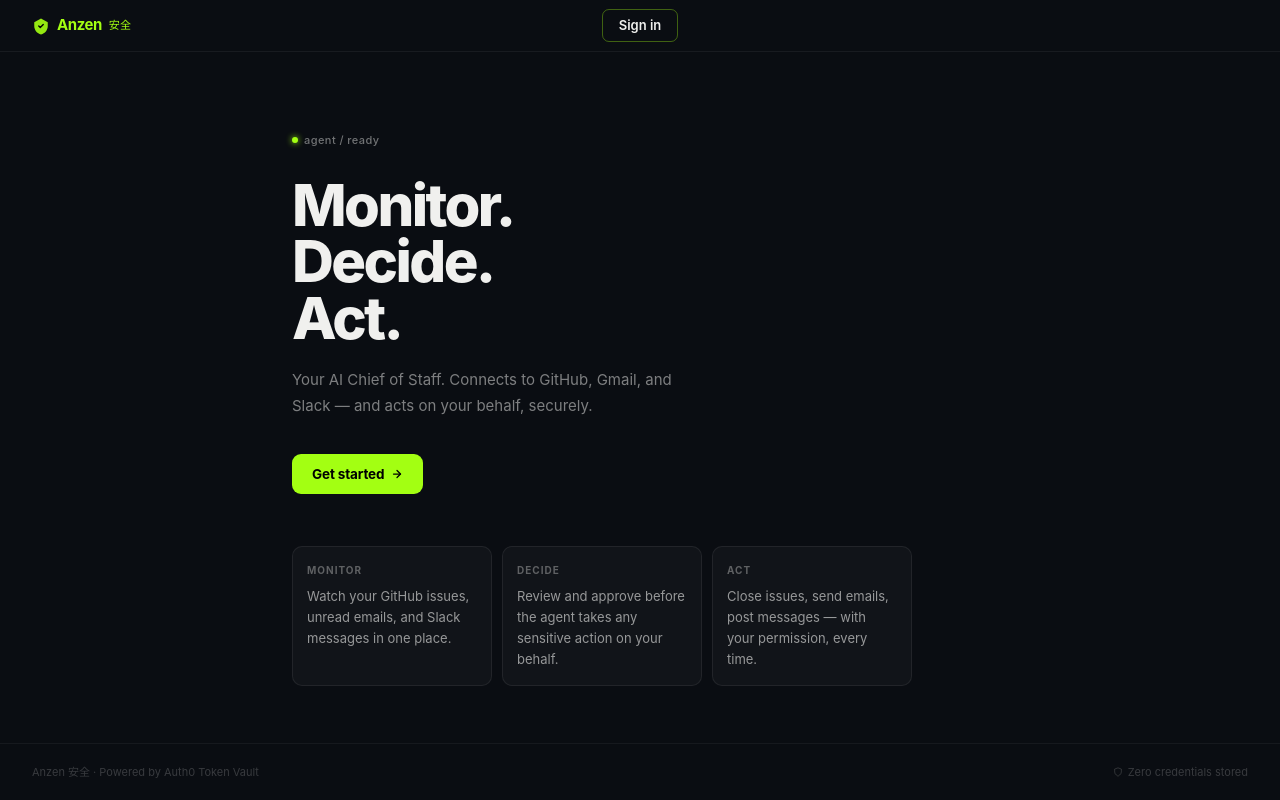
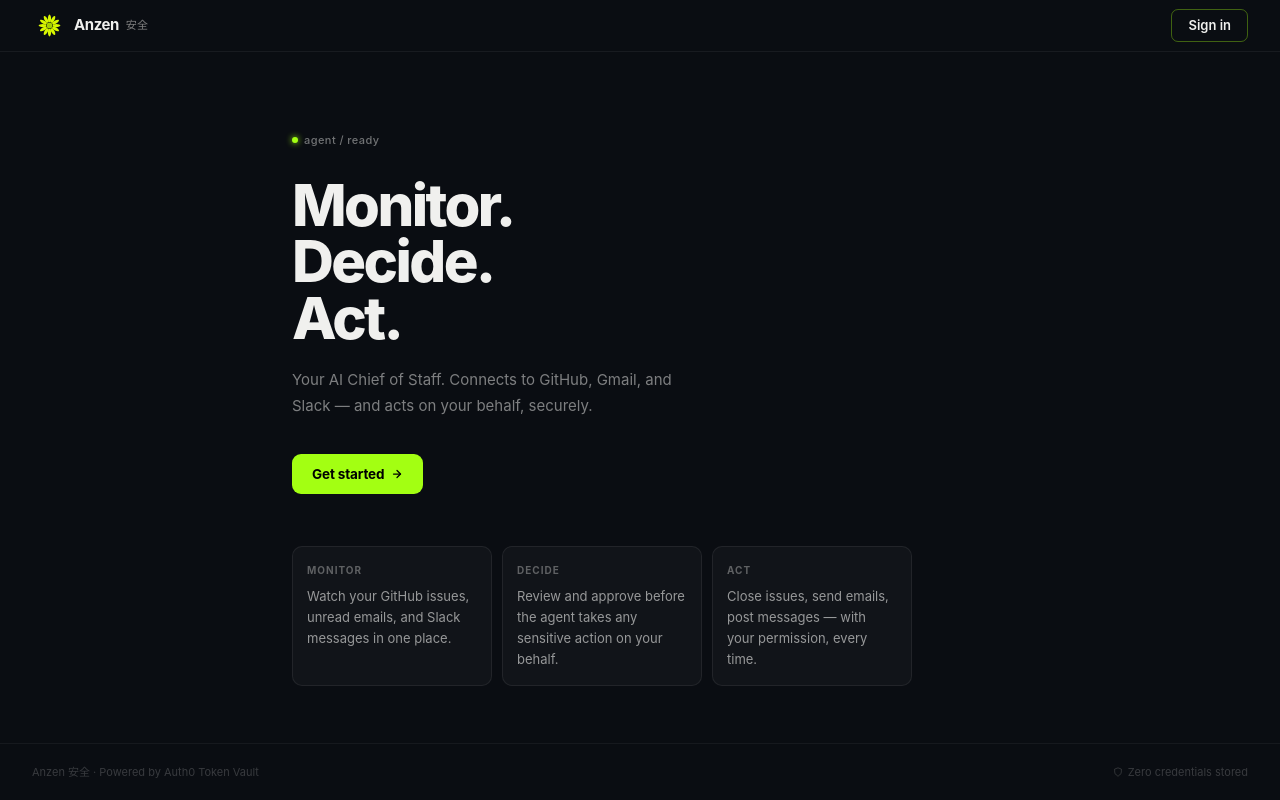
Before and after one commit to rkchellah/Anzen, a Next.js app: page / in a window 1280 px wide. Built offline with nearby package versions, Linux system fonts and the light colour scheme; no server answers.

Commit message:
move sign in button to the right

```diff
--- a/app/page.tsx
+++ b/app/page.tsx
@@ -36,26 +36,65 @@ export default function HomePage() {
       flexDirection: "column",
     }}>
 
-      {/* Navbar */}
-      <header style={{ borderBottom: "1px solid rgba(255,255,255,0.06)", height: 52, display: "grid", gridTemplateColumns: "1fr auto 1fr", alignItems: "center", padding: "0 32px" }}>
+      {/* Navbar - Updated to Flexbox for right-alignment */}
+      <header style={{
+        borderBottom: "1px solid rgba(255,255,255,0.06)",
+        height: 52,
+        display: "flex",
+        alignItems: "center",
+        justifyContent: "space-between", // Pushes logo to left, button to right
+        padding: "0 32px"
+      }}>
         <div style={{ display: "flex", alignItems: "center", gap: 7 }}>
-          {/* Shield logo */}
-          <svg width="18" height="18" viewBox="0 0 24 24" fill="none">
-            <path d="M12 2L3 7v5c0 5.25 3.75 10.15 9 11.35C17.25 22.15 21 17.25 21 12V7L12 2z" fill="#A3FF12" opacity="0.9" />
-            <path d="M9 12l2 2 4-4" stroke="#000" strokeWidth="1.8" strokeLinecap="round" strokeLinejoin="round" />
+          {/* Follower logo */}
+           <svg width="35" height="35" viewBox="0 0 1024 1024" xmlns="http://www.w3.org/2000/svg">
+            <defs>
+              <path id="petalFlat" d="M -30, -100 C -70,-220 -30,-310 0,-320 C 30,-310 70,-220 30,-100 Z" />
+            </defs>
+            <g transform="translate(512, 512)">
+              <g fill="#D8F601">
+                <use href="#petalFlat" transform="rotate(0)" />
+                <use href="#petalFlat" transform="rotate(30)" />
+                <use href="#petalFlat" transform="rotate(60)" />
+                <use href="#petalFlat" transform="rotate(90)" />
+                <use href="#petalFlat" transform="rotate(120)" />
+                <use href="#petalFlat" transform="rotate(150)" />
+                <use href="#petalFlat" transform="rotate(180)" />
+                <use href="#petalFlat" transform="rotate(210)" />
+                <use href="#petalFlat" transform="rotate(240)" />
+                <use href="#petalFlat" transform="rotate(270)" />
+                <use href="#petalFlat" transform="rotate(300)" />
+                <use href="#petalFlat" transform="rotate(330)" />
+              </g>
+              <circle cx="0" cy="0" r="85" fill="#A8D102" />
+              <circle cx="0" cy="0" r="10" fill="#88A901" />
+            </g>
           </svg>
-          <span style={{ fontSize: 15, fontWeight: 700, letterSpacing: "-0.03em", color: "#A3FF12" }}>Anzen</span>
-          <span style={{ fontSize: 11, color: "#A3FF12", letterSpacing: "0.02em" }}>安全</span>
+          <span style={{ fontSize: 15, fontWeight: 700, letterSpacing: "-0.03em", color: "#f0f0ee" }}>Anzen</span>
+          <span style={{ fontSize: 11, color: "#808080", letterSpacing: "0.02em" }}>安全</span>
         </div>
 
         <a href="/auth/login"
-          style={{ fontSize: 13, fontWeight: 600, color: "#f0f0ee", textDecoration: "none", transition: "color 0.15s", padding: "6px 16px", border: "1px solid rgba(163,255,18,0.35)", borderRadius: 7 }}
-          onMouseEnter={(e) => { e.currentTarget.style.color = "#A3FF12"; e.currentTarget.style.borderColor = "#A3FF12"; }}
-          onMouseLeave={(e) => { e.currentTarget.style.color = "#f0f0ee"; e.currentTarget.style.borderColor = "rgba(163,255,18,0.35)"; }}>
+          style={{
+            fontSize: 13,
+            fontWeight: 600,
+            color: "#f0f0ee",
+            textDecoration: "none",
+            transition: "all 0.15s",
+            padding: "6px 16px",
+            border: "1px solid rgba(163,255,18,0.35)",
+            borderRadius: 7
+          }}
+          onMouseEnter={(e) => {
+            e.currentTarget.style.color = "#A3FF12";
+            e.currentTarget.style.borderColor = "#A3FF12";
+          }}
+          onMouseLeave={(e) => {
+            e.currentTarget.style.color = "#f0f0ee";
+            e.currentTarget.style.borderColor = "rgba(163,255,18,0.35)";
+          }}>
           Sign in
         </a>
-
-        <div />
       </header>
 
       {/* Hero */}
@@ -97,7 +136,7 @@ export default function HomePage() {
           </a>
         </div>
 
-        {/* Feature cards — matches reference image */}
+        {/* Feature cards */}
         <div style={{ display: "grid", gridTemplateColumns: "repeat(3,1fr)", gap: 10, maxWidth: 620 }}>
           {[
             {
```
